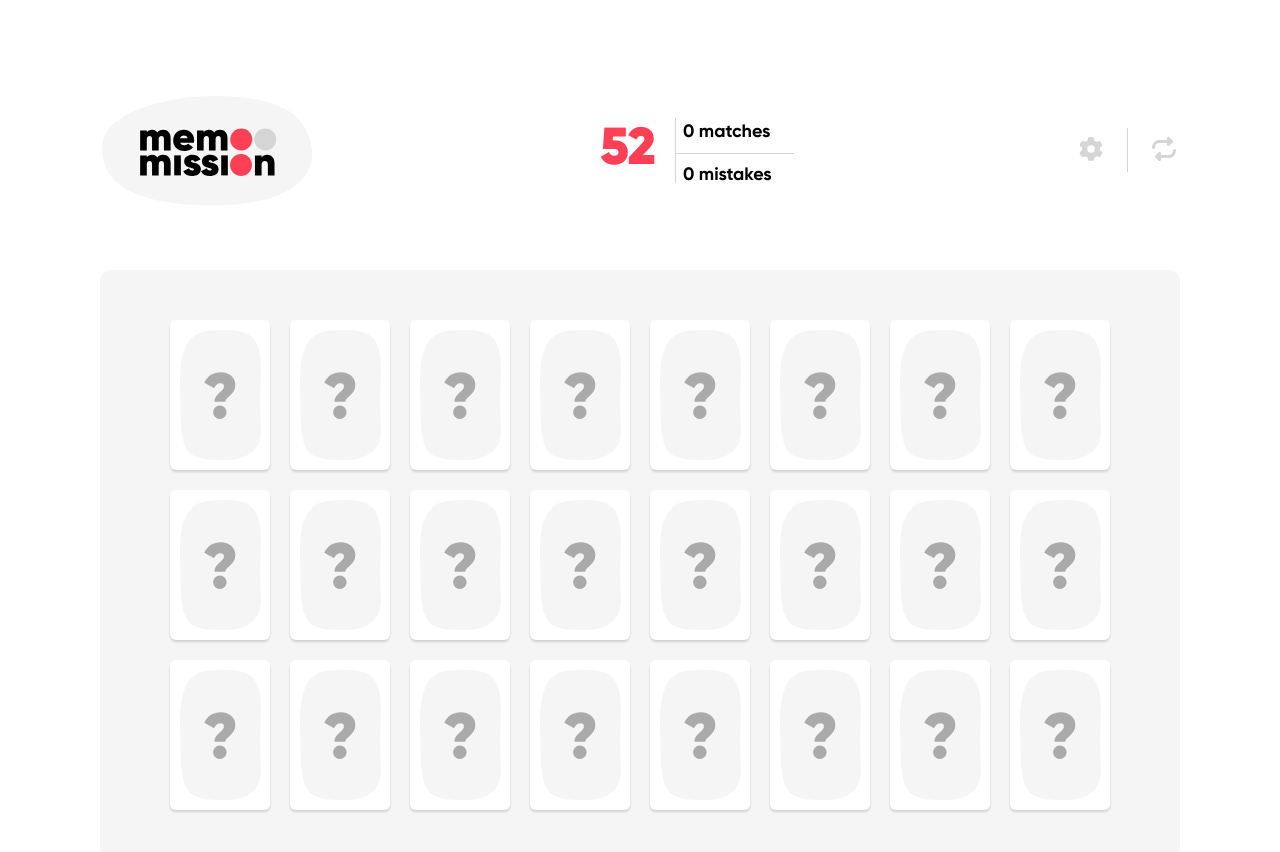
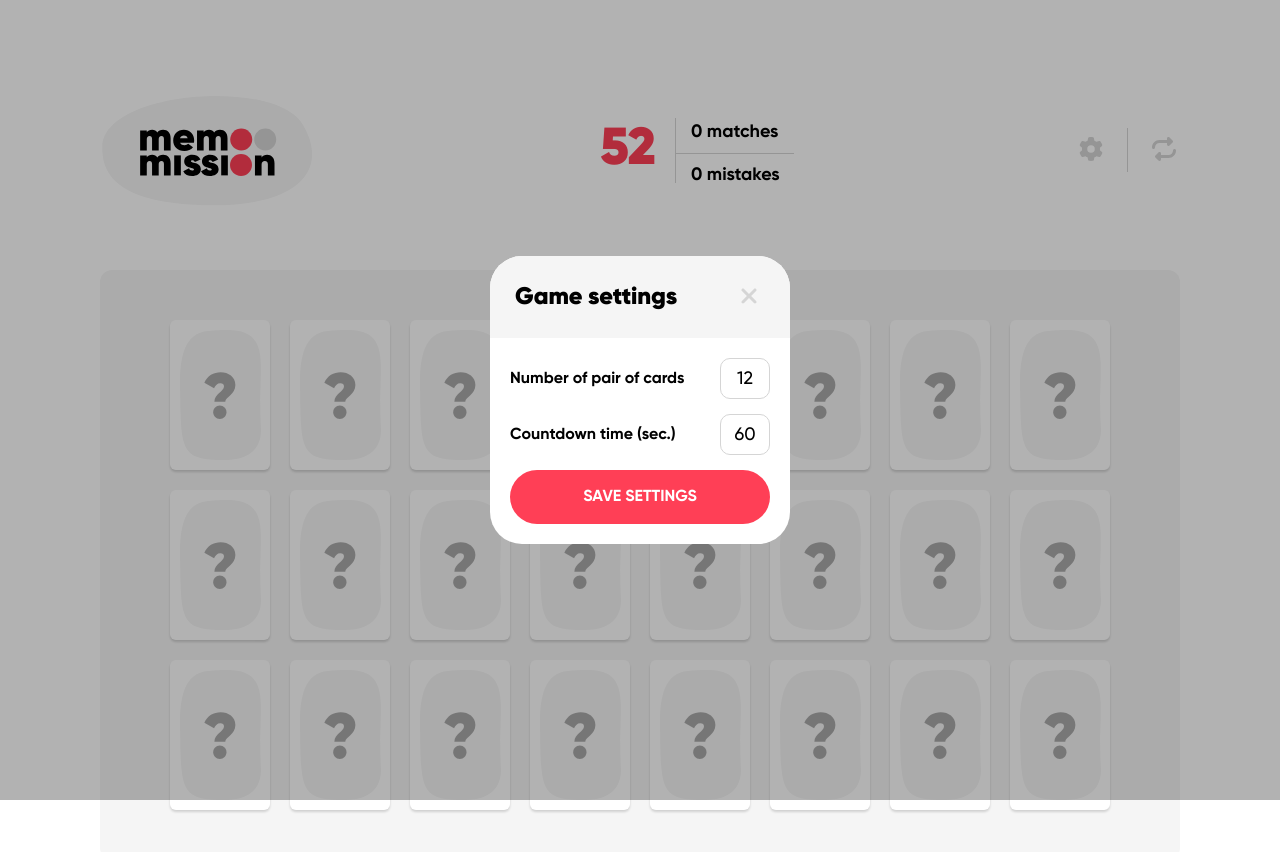
Before and after one commit to vorosarmand/memory-game-ts, a React (Vite) app: page / in a window 1280 px wide. Both pictures are taken after a click on the button 1091 px from the left and 150 px from the top of the page. Shown: the top 852 px of the page. Built offline with nearby package versions, Linux system fonts and the light colour scheme.

Commit message:
feat: game flow, success popup

```diff
--- a/package.json
+++ b/package.json
@@ -20,6 +20,7 @@
     "@types/lodash": "^4.17.20",
     "lodash": "^4.17.21",
     "react": "^19.1.0",
+    "react-confetti-explosion": "^3.0.3",
     "react-dom": "^19.1.0",
     "react-redux": "^9.2.0",
     "tailwindcss": "^4.1.11"
--- a/src/App.tsx
+++ b/src/App.tsx
@@ -1,44 +1,29 @@
 import { faGear, faRepeat } from "@fortawesome/free-solid-svg-icons";
-import { shuffle } from "lodash";
-import { useEffect } from "react";
+import { useEffect, useState } from "react";
 import logo from "./assets/logo.svg";
 import Button from "./components/Button";
 import Card from "./components/Card";
-import { ellapseTime } from "./state/configSlice";
+import GameFinishedPopup from "./components/GameFinishedPopup";
+import SettingsPopup from "./components/SettingsPopup";
+import Timer from "./components/Timer";
 import {
   checkMatch,
   clearTurnedCards,
-  setCards,
+  resetGame,
   turnCard as turnCardAction,
 } from "./state/gameSlice";
 import { useAppDispatch, useAppSelector } from "./state/hooks";
-import { AnimalEmojis } from "./types/AnimalEmojiType";
-
-const TOTAL_TIME = 60;
 
 function App() {
   const config = useAppSelector((state) => state.config);
   const game = useAppSelector((state) => state.game);
   const dispatch = useAppDispatch();
 
+  const [isSettingsOpen, setIsSettingsOpen] = useState(false);
+
   // Initialize cards
   useEffect(() => {
-    const cardTypes = shuffle(AnimalEmojis).slice(0, config.number_of_cards);
-    dispatch(
-      setCards(
-        shuffle([...cardTypes, ...cardTypes]).map((card, index) => {
-          return { id: index, type: card };
-        }),
-      ),
-    );
-  }, []);
-
-  // Start the timer
-  useEffect(() => {
-    const interval = setInterval(() => {
-      dispatch(ellapseTime());
-    }, 1000);
-    return () => clearInterval(interval);
+    dispatch(resetGame(config.number_of_cards));
   }, []);
 
   // Check for matches and mistakes
@@ -77,6 +62,10 @@ function App() {
     }
   };
 
+  const handleResetGame = () => {
+    dispatch(resetGame(config.number_of_cards));
+  };
+
   return (
     <main className="h-full w-full px-[50px] py-[30px]">
       <div className="m-auto w-full max-w-[1080px]">
@@ -84,23 +73,11 @@ function App() {
           <div>
             <img src={logo} alt="memory game logo" />
           </div>
-          <div className="flex h-[65px]">
-            <div className="flex h-full w-20 items-center justify-center border-r border-[#D5D5D5] pr-[15px] text-[52px] leading-[52px] font-black text-[#FF3F56]">
-              <span>{TOTAL_TIME - config.ellapsed_time}</span>
-            </div>
-            <div className="flex min-w-[118px] flex-col">
-              <h3 className="border-b border-[#D5D5D5] pb-[7px] pl-[7px] text-lg font-bold text-black">
-                {game.matches} matches
-              </h3>
-              <h3 className="pt-[7px] pl-[7px] text-lg font-bold text-black">
-                {game.mistakes} mistakes
-              </h3>
-            </div>
-          </div>
+          <Timer />
           <div className="flex h-[44px] items-center gap-5">
-            <Button icon={faGear} onClick={() => null} />
+            <Button icon={faGear} onClick={() => setIsSettingsOpen(true)} />
             <div className="h-full w-px bg-[#D5D5D5]"></div>
-            <Button icon={faRepeat} onClick={() => null} />
+            <Button icon={faRepeat} onClick={handleResetGame} />
           </div>
         </header>
         <div className="flex w-full flex-wrap justify-center gap-5 rounded-xl bg-[#F5F5F5] px-[30px] py-[35px] lg:px-[55px] lg:py-[50px]">
@@ -117,6 +94,12 @@ function App() {
           ))}
         </div>
       </div>
+      <SettingsPopup isOpen={isSettingsOpen} setIsOpen={setIsSettingsOpen} />
+      <GameFinishedPopup
+        isOpen={game.isGameFinished}
+        onPlayAgain={handleResetGame}
+        hasWon={game.matches === game.cards.length / 2}
+      />
     </main>
   );
 }
--- a/src/components/Button.tsx
+++ b/src/components/Button.tsx
@@ -12,7 +12,11 @@ const Button: FC<ButtonProps> = ({ onClick, text, icon }) => {
   return (
     <button
       onClick={onClick}
-      className="cursor-pointer text-[#D5D5D5] hover:text-gray-200 w-8 h-8"
+      className={`cursor-pointer ${
+        text
+          ? "w-full rounded-[30px] bg-[#FF3F56] py-[15px] font-bold text-white uppercase"
+          : "h-8 w-8 text-[#D5D5D5] hover:text-gray-200"
+      }`}
     >
       {icon ? <FontAwesomeIcon icon={icon} size="xl" /> : null}
       {text ? text : null}
--- /dev/null
+++ b/src/components/GameFinishedPopup.tsx
@@ -0,0 +1,49 @@
+import { FC, memo, useEffect, useState } from "react";
+import ConfettiExplosion from "react-confetti-explosion";
+import Button from "./Button";
+import Popup from "./Popup";
+
+interface GameFinishedPopupProps {
+  isOpen: boolean;
+  onPlayAgain: () => void;
+  hasWon: boolean;
+}
+
+const IsolatedConfetti = memo(() => {
+  return (
+    <ConfettiExplosion duration={5000} className="absolute top-0 left-1/2" />
+  );
+});
+
+const GameFinishedPopup: FC<GameFinishedPopupProps> = ({
+  isOpen,
+  onPlayAgain,
+  hasWon,
+}) => {
+  const [showConfetti, setShowConfetti] = useState(false);
+
+  useEffect(() => {
+    if (isOpen && hasWon) {
+      setShowConfetti(true);
+      return () => setShowConfetti(false);
+    }
+  }, [isOpen]);
+
+  if (!isOpen) return null;
+
+  return (
+    <Popup
+      isOpen={isOpen}
+      setIsOpen={() => null}
+      title={`${hasWon ? "Congrats! You won!" : "Sorry! You lost!"}`}
+      hideShowButton
+    >
+      <div className="relative flex flex-col gap-[15px]">
+        <Button text="Play again!" onClick={onPlayAgain} />
+        {showConfetti && <IsolatedConfetti />}
+      </div>
+    </Popup>
+  );
+};
+
+export default GameFinishedPopup;
--- /dev/null
+++ b/src/components/Popup.tsx
@@ -0,0 +1,45 @@
+import { faXmark } from "@fortawesome/free-solid-svg-icons";
+import { Dialog, DialogPanel } from "@headlessui/react";
+import React, { FC } from "react";
+import Button from "./Button";
+
+interface PopupProps {
+  isOpen: boolean;
+  title: string;
+  children: React.ReactNode;
+  setIsOpen: (isOpen: boolean) => void;
+  hideShowButton?: boolean;
+}
+
+const Popup: FC<PopupProps> = ({
+  isOpen,
+  title,
+  children,
+  setIsOpen,
+  hideShowButton = false,
+}) => {
+  return (
+    <Dialog
+      open={isOpen}
+      onClose={() => setIsOpen(false)}
+      transition
+      className="fixed inset-0 flex w-screen items-center justify-center bg-black/30 p-4 transition duration-300 ease-out data-closed:opacity-0"
+    >
+      <DialogPanel className="w-full max-w-[300px] rounded-4xl bg-white">
+        <div className="flex w-full items-center justify-between rounded-t-4xl bg-[#F5F5F5] p-[25px]">
+          <h2
+            className={`text-2xl font-black ${hideShowButton ? "w-full text-center" : ""}`}
+          >
+            {title}
+          </h2>
+          {!hideShowButton && (
+            <Button icon={faXmark} onClick={() => setIsOpen(false)} />
+          )}
+        </div>
+        <div className="p-5">{children}</div>
+      </DialogPanel>
+    </Dialog>
+  );
+};
+
+export default Popup;
--- /dev/null
+++ b/src/components/SettingsPopup.tsx
@@ -0,0 +1,61 @@
+import { FC, useState } from "react";
+import { useAppDispatch, useAppSelector } from "../state/hooks";
+import Button from "./Button";
+import Popup from "./Popup";
+import {
+  setNumberOfCards as setNumberOfCardsAction,
+  setTotalTime as setTotalTimeAction,
+} from "../state/configSlice";
+import { resetGame } from "../state/gameSlice";
+
+interface SettingsPopupProps {
+  isOpen: boolean;
+  setIsOpen: (isOpen: boolean) => void;
+}
+
+const SettingsPopup: FC<SettingsPopupProps> = ({ isOpen, setIsOpen }) => {
+  const config = useAppSelector((state) => state.config);
+  const dispatch = useAppDispatch();
+
+  const [numberOfCards, setNumberOfCards] = useState(config.number_of_cards);
+  const [totalTime, setTotalTime] = useState(config.total_time);
+
+  const handleSaveSettings = () => {
+    dispatch(setNumberOfCardsAction(numberOfCards));
+    dispatch(setTotalTimeAction(totalTime));
+    dispatch(resetGame(numberOfCards));
+    setIsOpen(false);
+  };
+
+  return (
+    <Popup isOpen={isOpen} setIsOpen={setIsOpen} title="Game settings">
+      <div className="flex flex-col gap-[15px]">
+        <div className="flex items-center justify-between">
+          <label htmlFor="number_of_pairs" className="font-bold">
+            Number of pair of cards
+          </label>
+          <input
+            type="number"
+            value={numberOfCards}
+            onChange={(e) => setNumberOfCards(Number(e.target.value))}
+            className="h-[41px] w-[50px] rounded-[10px] border border-[#D5D5D5] text-center text-lg font-medium focus:outline-[#FF3F56]"
+          />
+        </div>
+        <div className="flex items-center justify-between">
+          <label htmlFor="number_of_pairs" className="font-bold">
+            Countdown time (sec.)
+          </label>
+          <input
+            type="number"
+            value={totalTime}
+            onChange={(e) => setTotalTime(Number(e.target.value))}
+            className="h-[41px] w-[50px] rounded-[10px] border border-[#D5D5D5] text-center text-lg font-medium focus:outline-[#FF3F56]"
+          />
+        </div>
+        <Button text="Save settings" onClick={handleSaveSettings} />
+      </div>
+    </Popup>
+  );
+};
+
+export default SettingsPopup;
--- /dev/null
+++ b/src/components/Timer.tsx
@@ -0,0 +1,40 @@
+import { FC, useEffect } from "react";
+import { ellapseTime } from "../state/gameSlice";
+import { useAppDispatch, useAppSelector } from "../state/hooks";
+
+interface TimerProps {}
+
+const Timer: FC<TimerProps> = ({}) => {
+  const config = useAppSelector((state) => state.config);
+  const game = useAppSelector((state) => state.game);
+  const dispatch = useAppDispatch();
+
+  // Start the timer
+  useEffect(() => {
+    const interval = setInterval(() => {
+      dispatch(ellapseTime(config.total_time));
+    }, 1000);
+    if (game.isGameFinished) {
+      clearInterval(interval);
+    }
+    return () => clearInterval(interval);
+  }, [dispatch, config.total_time, game.isGameFinished]);
+
+  return (
+    <div className="flex h-[65px]">
+      <div className="flex h-full w-20 items-center justify-center border-r border-[#D5D5D5] pr-[15px] text-[52px] leading-[52px] font-black text-[#FF3F56]">
+        <span>{config.total_time - game.ellapsed_time}</span>
+      </div>
+      <div className="flex min-w-[118px] flex-col">
+        <h3 className="border-b border-[#D5D5D5] pb-[7px] pl-[15px] text-lg font-bold text-black">
+          {game.matches} matches
+        </h3>
+        <h3 className="pt-[7px] pl-[15px] text-lg font-bold text-black">
+          {game.mistakes} mistakes
+        </h3>
+      </div>
+    </div>
+  );
+};
+
+export default Timer;
--- a/src/index.css
+++ b/src/index.css
@@ -9,7 +9,8 @@
 
 @font-face {
   font-family: "gilroy";
-  src: url("/fonts/Gilroy-Medium.woff2") format("woff2"),
+  src:
+    url("/fonts/Gilroy-Medium.woff2") format("woff2"),
     url("/fonts/Gilroy-Medium.woff") format("woff");
   font-weight: 500;
   font-style: normal;
@@ -18,7 +19,8 @@
 
 @font-face {
   font-family: "gilroy";
-  src: url("/fonts/Gilroy-MediumItalic.woff2") format("woff2"),
+  src:
+    url("/fonts/Gilroy-MediumItalic.woff2") format("woff2"),
     url("/fonts/Gilroy-MediumItalic.woff") format("woff");
   font-weight: 500;
   font-style: italic;
@@ -27,7 +29,8 @@
 
 @font-face {
   font-family: "gilroy";
-  src: url("/fonts/Gilroy-Bold.woff2") format("woff2"),
+  src:
+    url("/fonts/Gilroy-Bold.woff2") format("woff2"),
     url("/fonts/Gilroy-Bold.woff") format("woff");
   font-weight: 700;
   font-style: normal;
@@ -36,7 +39,8 @@
 
 @font-face {
   font-family: "gilroy";
-  src: url("/fonts/Gilroy-BoldItalic.woff2") format("woff2"),
+  src:
+    url("/fonts/Gilroy-BoldItalic.woff2") format("woff2"),
     url("/fonts/Gilroy-BoldItalic.woff") format("woff");
   font-weight: 700;
   font-style: italic;
@@ -45,7 +49,8 @@
 
 @font-face {
   font-family: "gilroy";
-  src: url("/fonts/Gilroy-Black.woff2") format("woff2"),
+  src:
+    url("/fonts/Gilroy-Black.woff2") format("woff2"),
     url("/fonts/Gilroy-Black.woff") format("woff");
   font-weight: 900;
   font-style: normal;
@@ -54,7 +59,8 @@
 
 @font-face {
   font-family: "gilroy";
-  src: url("/fonts/Gilroy-BlackItalic.woff2") format("woff2"),
+  src:
+    url("/fonts/Gilroy-BlackItalic.woff2") format("woff2"),
     url("/fonts/Gilroy-BlackItalic.woff") format("woff");
   font-weight: 900;
   font-style: italic;
@@ -64,3 +70,11 @@
 :root {
   --font-sans: "gilroy", sans-serif;
 }
+
+@layer base {
+  input[type="number"]::-webkit-inner-spin-button,
+  input[type="number"]::-webkit-outer-spin-button {
+    -webkit-appearance: none;
+    margin: 0;
+  }
+}
--- a/src/state/configSlice.ts
+++ b/src/state/configSlice.ts
@@ -4,19 +4,15 @@ const configSlice = createSlice({
   name: "config",
   initialState: {
     username: "default-username",
-    score: 0,
-    ellapsed_time: 0,
+    total_time: 60,
     number_of_cards: 12,
   },
   reducers: {
     setUsername(state, action) {
       return { ...state, username: action.payload };
     },
-    ellapseTime(state) {
-      return { ...state, ellapsed_time: state.ellapsed_time + 1 };
-    },
-    addPoints(state, action) {
-      return { ...state, score: state.score + action.payload };
+    setTotalTime(state, action) {
+      return { ...state, total_time: action.payload };
     },
     setNumberOfCards(state, action) {
       return { ...state, number_of_cards: action.payload };
@@ -24,6 +20,6 @@ const configSlice = createSlice({
   },
 });
 
-export const { setUsername, ellapseTime, addPoints, setNumberOfCards } =
+export const { setUsername, setTotalTime, setNumberOfCards } =
   configSlice.actions;
 export default configSlice.reducer;
--- a/src/state/gameSlice.ts
+++ b/src/state/gameSlice.ts
@@ -1,5 +1,6 @@
 import { createSlice, PayloadAction } from "@reduxjs/toolkit";
-import { animalEmojiType } from "../types/AnimalEmojiType";
+import { AnimalEmojis, animalEmojiType } from "../types/AnimalEmojiType";
+import { shuffle } from "lodash";
 
 const gameSlice = createSlice({
   name: "game",
@@ -7,14 +8,16 @@ const gameSlice = createSlice({
     cards: [] as { id: number; type: animalEmojiType }[],
     turnedCardIds: [] as number[],
     matchedCardIds: [] as number[],
+    ellapsed_time: 0,
     mistakes: 0,
     matches: 0,
     isCheckingMatch: false,
+    isGameFinished: false,
   },
   reducers: {
     setCards(
       state,
-      action: PayloadAction<{ id: number; type: animalEmojiType }[]>
+      action: PayloadAction<{ id: number; type: animalEmojiType }[]>,
     ) {
       state.cards = action.payload;
     },
@@ -38,6 +41,11 @@ const gameSlice = createSlice({
       }
     },
 
+    ellapseTime(state, action) {
+      if (state.ellapsed_time < action.payload) state.ellapsed_time += 1;
+      else state.isGameFinished = true;
+    },
+
     checkMatch: (
       state,
       action: PayloadAction<{
@@ -45,7 +53,7 @@ const gameSlice = createSlice({
         card2Type: animalEmojiType;
         card1Id: number;
         card2Id: number;
-      }>
+      }>,
     ) => {
       state.isCheckingMatch = true;
       if (action.payload.card1Type === action.payload.card2Type) {
@@ -53,10 +61,16 @@ const gameSlice = createSlice({
 
         state.matchedCardIds.push(
           action.payload.card1Id,
-          action.payload.card2Id
+          action.payload.card2Id,
         );
 
         state.turnedCardIds = [];
+
+        // Check for game finish
+        if (state.matchedCardIds.length === state.cards.length) {
+          console.log("finished");
+          state.isGameFinished = true;
+        }
       } else {
         state.mistakes += 1;
       }
@@ -65,9 +79,30 @@ const gameSlice = createSlice({
       state.turnedCardIds = [];
       state.isCheckingMatch = false;
     },
+    resetGame: (state, action) => {
+      state.turnedCardIds = [];
+      state.matchedCardIds = [];
+      state.ellapsed_time = 0;
+      state.mistakes = 0;
+      state.matches = 0;
+      state.isCheckingMatch = false;
+      state.isGameFinished = false;
+
+      const numberOfCards = action.payload;
+      const cardTypes = shuffle(AnimalEmojis).slice(0, numberOfCards);
+      state.cards = shuffle([...cardTypes, ...cardTypes]).map((card, index) => {
+        return { id: index, type: card };
+      });
+    },
   },
 });
 
-export const { setCards, turnCard, checkMatch, clearTurnedCards } =
-  gameSlice.actions;
+export const {
+  setCards,
+  turnCard,
+  ellapseTime,
+  checkMatch,
+  clearTurnedCards,
+  resetGame,
+} = gameSlice.actions;
 export default gameSlice.reducer;
```
Also changed, not shown: 1 other file (tests, documents, lock files or other folders).
